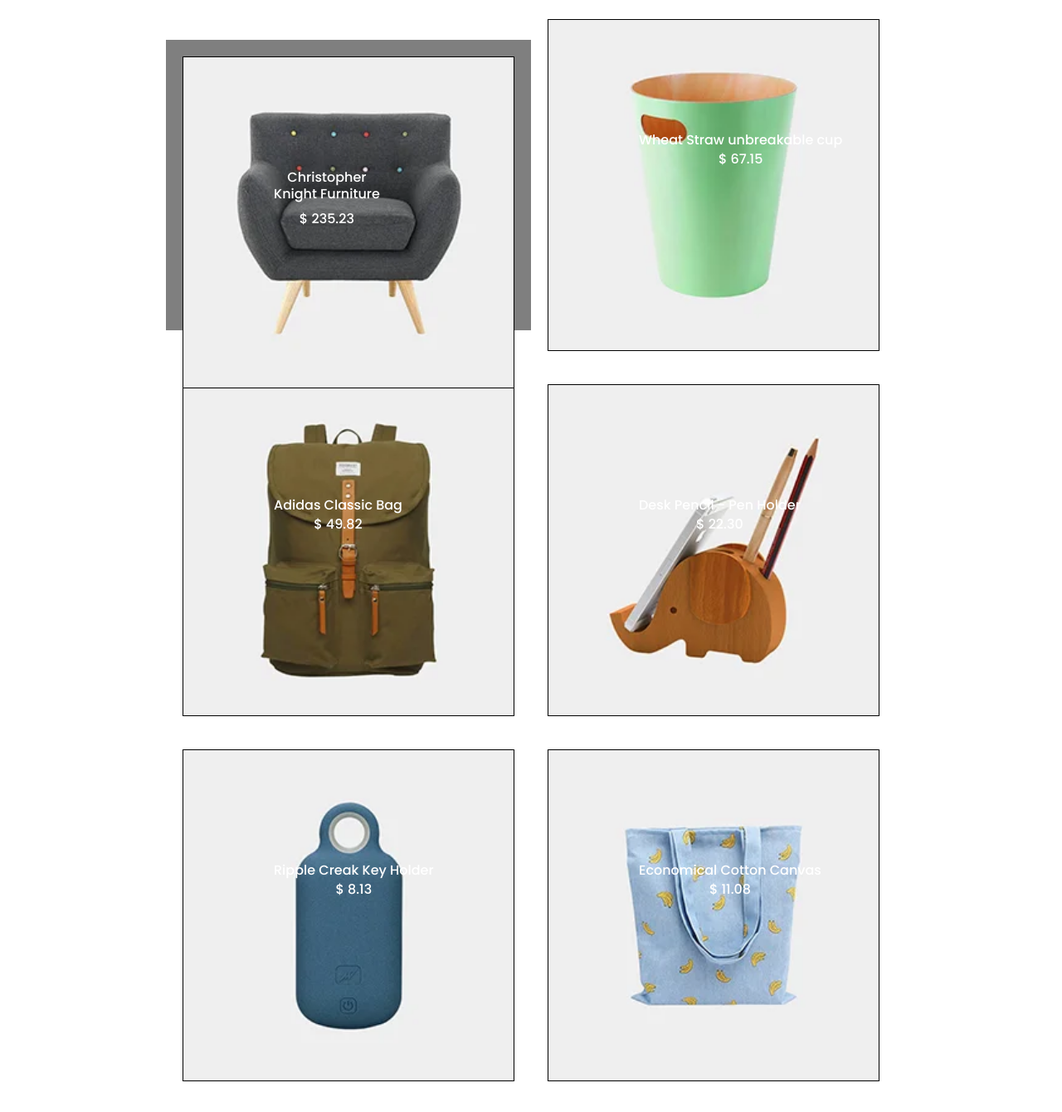
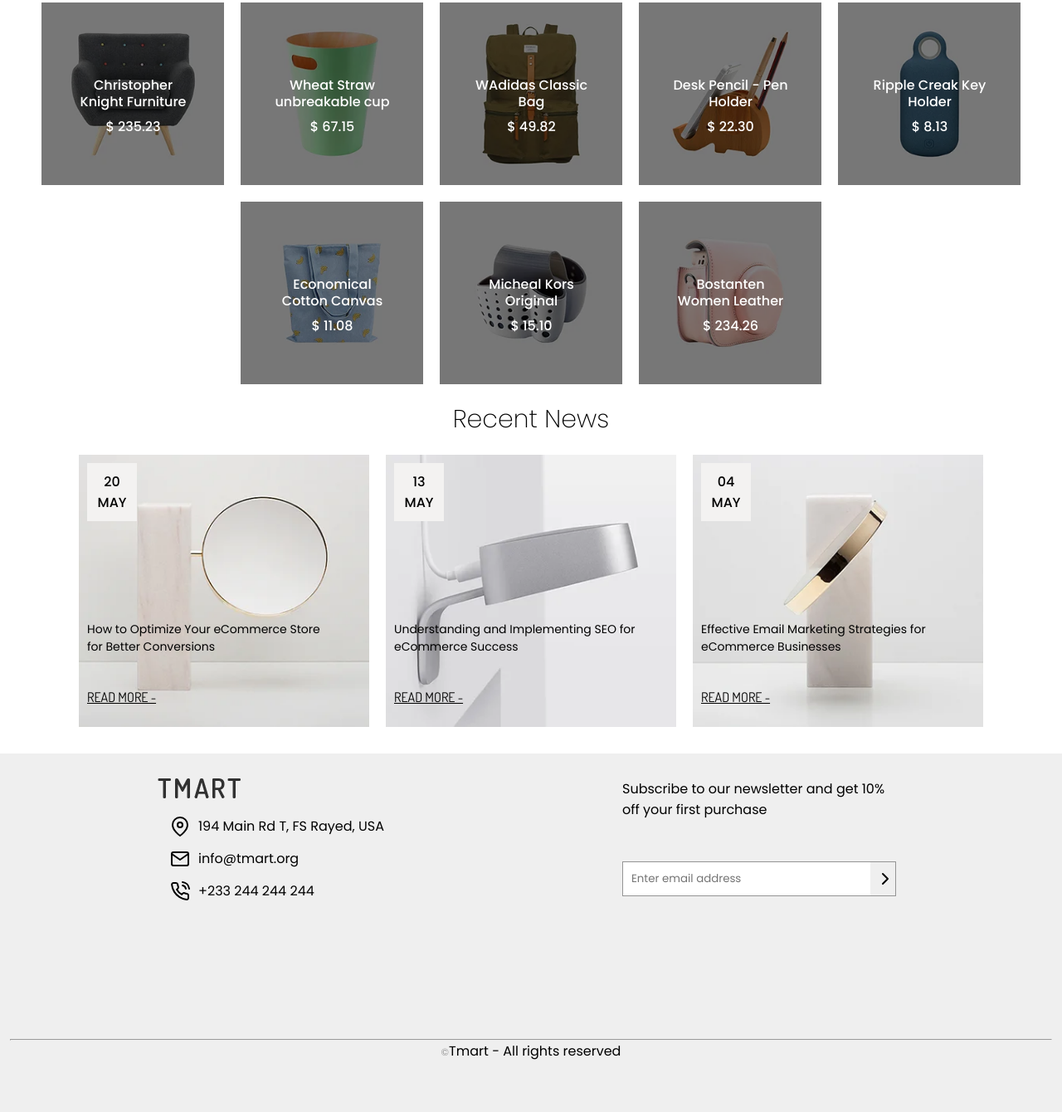
Before and after one commit to quantae/Ecommerce-website, a plain HTML site: page index.html in a window 1280 px wide. Shown: the part 1080-2420 px from the top of the page at 83% size. Drawn offline with nearby package versions, Linux system fonts and the light colour scheme.

Commit message:
completed project

```diff
--- a/assets/css/mediaqueries.css
+++ b/assets/css/mediaqueries.css
@@ -1,80 +1,129 @@
 /***
 * TABLET STYLES
 **/
-
-
-@media screen and (min-width: 900px ) {
+@media (min-width: 700px) {
     header nav {
         display: block;
     }
-    .overlay section.headline-container {
+    #menu-toggle {
+        display: none;
+    }
+    .best-product-item {
+        margin: 10px 10px;
+        width: 220px;
+        height: 220px;
+        text-align: center;
+    }
+    .best-product-desc {
+        position: absolute;
+        top: 90px;
+        left: 40px;
 
-        width: 35%;
-        height: 22%;
+       }
+    .best-products-container {
+       flex-basis: calc(33.33% 10px);
+
+        margin: 0 20px;
     }
-    .headline-content h1 {
-        font-weight: 700;
-        font-size: 1.5rem;
-        margin-bottom: 7%;
+    .recent-news-container {
+        display: flex;
+        margin: 0 10px;
     }
-    .shop-now {
-        font-size: 1rem;
+    .recent-news-item{
+           margin: 10px 10px;
+       }
+/**Footer**/
+footer {
+    padding: 30px 12px 5px;
+    position: relative;
+    height: 480px;
+ }
+ footer .address {
+    height: 120px;
+    width: 320px;
+    padding: 0;
+}
+footer .address-sub-container {
+    display: flex;
+    justify-content: space-between;
+    flex-direction: row;
+    width: 100%;
+    padding-right: 10px;
+}
+.footer-news-letter-sub  {
+    width: 330px;
+    display: flex;
+    flex-wrap: wrap;
+    justify-content: space-between;
+
+     }
+     .newsletter-input {
+        display: flex;
+        width: 100%;
+        border: 0.4px solid #00000061;
+        position: absolute;
+        left: 0;
+        top: 100px;
+        justify-content: space-between;
+        flex-direction: row;
+        align-items: center;
+     }
+
+}
+
+/** DESKTOP STYLES **/
+@media (min-width: 900px) {
+    footer .address-sub-container {
+        width: 900px;
+    }
+    footer {
+        justify-content: center;
     }
 }
 
-/** DESKTOP STYLES **/
-@media screen and (min-width: 1000px ) {
-    header nav {
-        display: block;
+/** MObile*/
+@media (max-width: 697px) {
+    .newsletter-input {
+        display: flex;
+        width: 100%;
+        border: 0.4px solid #00000061;
+        position: absolute;
+        left: 0;
+        top: 150px;
+        justify-content: space-between;
+        flex-direction: row;
+        align-items: center;
+     }
+     .sub-text p {
+        position: absolute;
+        left: 0;
+        top: 90px;
+     }
+     footer .address-sub-container {
+        display: flex;
+        justify-content: center;
+        flex-direction: column;
+        width: 100%;
+        padding-right: 10px;
+        position: relative;
     }
-    .overlay section.headline-container {
-        width: 20%;
-        height: 23%;
+    .trade-mark {
+        position: absolute;
+        top: 400px;
 
     }
-    .headline-content h1 {
-        font-weight: 700;
-        font-size: 1.5rem;
-        margin-bottom: 8%;
-    }
-    .shop-now {
-        font-size: 1rem;
-    }
-}
-
-
-/** PRODUCT SECTION MEDIA QUERIES**/
-@media screen and (min-width: 960px) {
-    section .feature-products {
-        flex-direction: row;
-    }
-    .feature-products  div img {
-        width: 50%;
-        display: relative;
-    }
-}
-
-
-/** BEST PRODUCT SECTION*/
-
-@media screen and (min-width: 990px) {
-    .best-products-container{
-        flex-direction: row;
-    }
-    .best-product-item {
-        border: 1px solid black;
-           display: flex;
-           justify-content: center;
-           flex-direction: row;
-           text-align: center;
-           margin: 20px;
-           width: 400px;
-       }
+    .footer-news-letter-sub  {
+        width: 100%;
+        display: flex;
+        flex-wrap: wrap;
+        justify-content: center;
+        position: absolute;
+        left: 0;
+        top: 150px;
+         }
+         .address {
+            position: absolute;
+            top: 20px;
+         }
 
 }
-
-@media screen and (min-width: 960px) {
-    .recent-news-item img {
-        width: 400px;
-    }
-}
--- a/assets/css/products.css
+++ b/assets/css/products.css
@@ -59,46 +59,59 @@ text-align: center;
     justify-content: center;
     align-items: center;
     flex-wrap: wrap;
-    padding: 10px;
+    position: relative;
 }
-.best-products-container div img {
+
+.best-product-item img {
     width: 100%;
 }
-
 .product-overlay {
-    z-index: 999;
+    position: absolute;
+    z-index: 2;
+    width: 100%;
+    height:100%;
     background: rgba(0,0,0,0.5);
-    height: 350px;
+    display: flex;
+    justify-content: center;
+  top: 0; left: 0;
 }
 .best-product-item {
     position: relative;
     text-align: center;
-    margin: 10px;
+    margin: 10px 0;
     width: 350px;
-
+    height: 350px;
 }
-.best-product-item div {
+.best-product-desc {
  position: absolute;
  top: 135px;
  left: 109px;
+ color: white;
+    font-family: 'Poppins', sans-serif;
+    font-size: 16px;
+    line-height: 20px;
+    width: 141px;
 }
-.best-product-desc {
-    color: white;
-    font-family: 'Poppins', sans-serif;
-}
-
 .best-product-desc p, span {
     font-size: 16px;
     line-height: 20px;
     text-align: center;
     font-weight: 500;
     font-style: normal;
-
 }
 .best-product-desc p:last-child {
     margin-top: 10px;
 }
 /***RECENT NEWS SESSION**/
+.recent-news-section div h3 {
+text-align: center;
+margin: 20px 0;
+font-family: 'Poppins', sans-serif ;
+font-size: 30px;
+font-weight: 300;
+line-height: 25px;
+color: #000000;
+}
 .recent-news-img {
 width: 100%;
 
@@ -106,10 +119,9 @@ width: 100%;
 .recent-news-container {
     display: flex;
     justify-content: center;
+    align-items: center;
     flex-wrap: wrap;
-    padding: 20px;
-    display: flex;
-    justify-content: center;
+    position: relative;
 }
 
 .recent-news-item img {
@@ -117,8 +129,11 @@ width: 100%;
     max-width: fit-content;
 }
 .recent-news-item{
-  position: relative;
-  margin: 40px
+ position: relative;
+    text-align: left;
+    margin: 10px 0;
+    width: 350px;
+    height: 350px;
 }
 
 .recent-news-date {
@@ -133,8 +148,111 @@ width: 100%;
 
 .recent-news-header {
 position: absolute;
-top: 70%;
-left: 20px;
-font-size: 1rem;
+top: 200px;
+left: 10px;
+font-size: 14px;
+width: 296px;
+}
+ .recent-news-header p {
+    font-size: 14px;
+    line-height: 21px;
+font-weight: 400;
 font-family: 'Poppins', sans-serif;
+ }
+
+.recent-news-item .recent-news-header a {
+    font-family: 'Dosis', sans-serif;
+    position: absolute;
+    margin-top: 40px;
+    font-size: 16px;
+ }
+
+ /**FOOTER STYLES*/
+ footer {
+    background-color: #EFEFEF;
+    width: 100vw;
+    padding: 20px 12px 5px;
+    display: flex;
+    flex-wrap: wrap;
+    justify-content: space-between;
+    position: relative;
+    height: 480px;
+ }
+
+footer .address {
+    height: 120px;
 }
+ .address div * {
+    display: inline;
+    font-family: 'Poppins', sans-serif;
+    font-size: 16px;
+    line-height: 24px;
+    font-weight: 400;
+ }
+
+ .address div {
+    display: flex;
+    width: 260px;
+    margin: 15px;
+ }
+ .address div p {
+    margin-left: 10px;
+ }
+ .footer-news-letter-sub > p {
+    width: 320px;
+    height: 54px;
+    margin: 5px 0;
+ }
+
+ #email {
+    border: none;
+ }
+ .footer-news-letter-sub  {
+width: 100%;
+display: flex;
+flex-wrap: wrap;
+justify-content: center;
+position: relative;
+ }
+ .newsletter-input {
+    display: flex;
+    width: 100%;
+    border: 0.4px solid #00000061;
+    position: absolute;
+    left: 0;
+    justify-content: space-between;
+    flex-direction: row;
+    align-items: center;
+ }
+ .newsletter-input input {
+    width: 91%;
+    padding: 10px;
+ }
+
+ /**VERTICAL LINE AND COPY RIGHT*/
+ footer .trade-mark {
+    width: 100%;
+    display: flex;
+    justify-content: center;
+    text-align: center;
+    flex-direction: column;
+    height: 20px;
+    margin-top: 60px;
+ .horizontal-line {
+    width: 100%;
+    height: 0px;
+    background-color: #00000061;
+    left: 12px;
+    top: 450px;
+    margin-top: 30px;
+ }
+
+ .created::before {
+    content: "\00A9";
+    font-size: 12px;
+    color: #999;
+  }
+
+  .trade-mark > div {
+    margin-top: 10px;
+  }
--- a/index.html
+++ b/index.html
@@ -43,7 +43,7 @@
             <div class="shop-menu"> <!-- .shop-menu icons/items div -->
                 <i data-feather="user"></i>
                 <i data-feather="shopping-cart"></i>
-                <i data-feather="menu"></i>
+                <i data-feather="menu" id="menu-toggle"></i>
             </div><!-- end of .shop-menu icons div-->
         </header><!-- end of header element-->
 
@@ -78,75 +78,87 @@
             <h3>Best Products</h3>
         </div>
         <div class="best-products-container">
-            <div class="product-overlay">
+            <!---ITEM 1-->
             <div class="best-product-item">
                 <img src="./new-assets-images/pr1.png" alt="Christopher Knight Furniture" />
+                <div class="product-overlay">
                     <div class="best-product-desc">
-                    <p>Christopher <br>Knight Furniture</p>
+                        <p>Christopher Knight Furniture</p>
                         <p>$ 235.23</p>
                     </div>
-
+                </div>
+            </div>
+            <!---ITEM 2-->
+            <div class="best-product-item">
+                <img src="./new-assets-images/pr2.png" alt="cup" />
+                <div class="product-overlay">
+                    <div class="best-product-desc">
+                        <p>Wheat Straw unbreakable cup</p>
+                        <p>$ 67.15</p>
+                    </div>
+                </div>
+            </div>
+            <!--ITEM 3-->
+            <div class="best-product-item">
+                <img src="./new-assets-images/pr3.png" alt="Adidas bag" />
+                <div class="product-overlay">
+                    <div class="best-product-desc">
+                        <p>WAdidas Classic Bag</p>
+                        <p>$ 49.82</p>
+                    </div>
+                </div>
+            </div>
+            <!--ITEM 4-->
+            <div class="best-product-item">
+                <img src="./new-assets-images/pr4.png" alt="Pencil-Pen holder" />
+                <div class="product-overlay">
+                    <div class="best-product-desc">
+                        <p>Desk Pencil - Pen Holder</p>
+                        <p>$ 22.30</p>
+                    </div>
+                </div>
+            </div>
+            <!--ITEM 5-->
+            <div class="best-product-item">
+                <img src="./new-assets-images/pr5.png" alt="Key holder" />
+                <div class="product-overlay">
+                    <div class="best-product-desc">
+                        <p>Ripple Creak Key Holder</p>
+                        <p>$ 8.13</p>
+                    </div>
+                </div>
+            </div>
+            <!--ITEM 6-->
+            <div class="best-product-item">
+                <img src="./new-assets-images/pr6.png" alt="Cotton Canvas bagr" />
+                <div class="product-overlay">
+                    <div class="best-product-desc">
+                        <p>Economical Cotton Canvas </p>
+                        <p>$ 11.08</p>
+                    </div>
+                </div>
+            </div>
+            <!--ITEM 7-->
+            <div class="best-product-item">
+                <img src="./new-assets-images/pr7.png" alt=" Micheal Kors Original" />
+                <div class="product-overlay">
+                    <div class="best-product-desc">
+                        <p>Micheal Kors Original </p>
+                        <p>$ 15.10</p>
+                    </div>
+                </div>
+            </div>
+            <!--ITEM 8-->
+            <div class="best-product-item">
+                <img src="./new-assets-images/pr8.png" alt="Women Leather bag" />
+                <div class="product-overlay">
+                    <div class="best-product-desc">
+                        <p>Bostanten Women Leather </p>
+                        <p>$ 234.26</p>
+                    </div>
                 </div>
             </div>
 
-            <div class="best-product-item">
-                <img src="./new-assets-images/pr2.png" alt="cup" />
-                <div class="best-product-desc">
-                    <p>Wheat Straw unbreakable cup</p>
-                    <span>$ 67.15</span>
-                </div>
-
-            </div>
-            <div class="best-product-item">
-                <img src="./new-assets-images/pr3.png" alt="Adidas bag" />
-                <div class="best-product-desc">
-                    <p>Adidas Classic Bag</p>
-                    <span>$ 49.82</span>
-                </div>
-
-            </div>
-            <div class="best-product-item">
-                <img src="./new-assets-images/pr4.png" alt="Pencil-Pen holder" />
-                <iv>
-                    <div class="best-product-desc">
-                        <p>Desk Pencil - Pen Holder</p>
-                        <span>$ 22.30</span>
-                    </div>
-
-            </div>
-            <div class="best-product-item">
-                <img src="./new-assets-images/pr5.png" alt="Key holder" />
-                <iv>
-                    <div class="best-product-desc">
-                        <p>Ripple Creak Key Holder</p>
-                        <span>$ 8.13</span>
-                    </div>
-
-            </div>
-            <div class="best-product-item">
-                <img src="./new-assets-images/pr6.png" alt="Cotton Canvas bagr" />
-                <div class="best-product-desc">
-                    <p>Economical Cotton Canvas</p>
-                    <span>$ 11.08</span>
-                </div>
-
-            </div>
-            <div class="best-product-item">
-                <img src="./new-assets-images/pr7.png" alt=" Micheal Kors Original" />
-                <div class="best-product-desc">
-                    <p>Micheal Kors Original</p>
-                    <span>$ 15.10</span>
-                </div>
-
-            </div>
-            <div class="best-product-item">
-                <img src="./new-assets-images/pr8.png" alt="Women Leather bag" />
-                <div class="best-product-desc">
-                    <p>Bostanten Women Leather</p>
-                    <span>$ 234.26</span>
-                </div>
-
-            </div>
         </div>
 
     </section><!--End of best product-->
@@ -191,12 +203,48 @@
 
     </section>
     <footer>
-        <div class="footer-addresss">
+        <div class="address-sub-container">
+             <div class="address">
                 <img src="./new-assets-images/logo.png" alt="logo" />
+                <div>
+                    <i data-feather="map-pin"></i>
+                    <p>194 Main Rd T, FS Rayed, USA</p>
                 </div>
-        <div class="footer-new-letter-sub">
+                <div>
+                    <i data-feather="mail"></i>
+                    <p>info@tmart.org</p>
+                </div>
+                <div>
+                    <i data-feather="phone-call"></i>
+                    <p>+233 244 244 244</p>
+                </div>
+            </div>
+            <div class="footer-news-letter-sub">
+            <div class="sub-text">
                 <p>Subscribe to our newsletter and get 10% off your first purchase</p>
             </div>
+            <div>
+                <form>
+                    <div class="newsletter-input">
+                        <input type="email" id="email" name="email" placeholder="Enter email address" />
+                        <i data-feather="chevron-right"></i>
+                    </div>
+                </form>
+            </div>
+        </div>
+        </div>
+
+
+
+        <div class="trade-mark">
+            <div class="hr-line-container">
+                  <hr class="horizontal-line">
+            </div>
+          <div>
+            <p class="created">Tmart - All rights reserved</p>
+          </div>
+        </div>
+
     </footer>
     <script>
         feather.replace()
```
Lines whose indentation alone changed are shown as unchanged.
